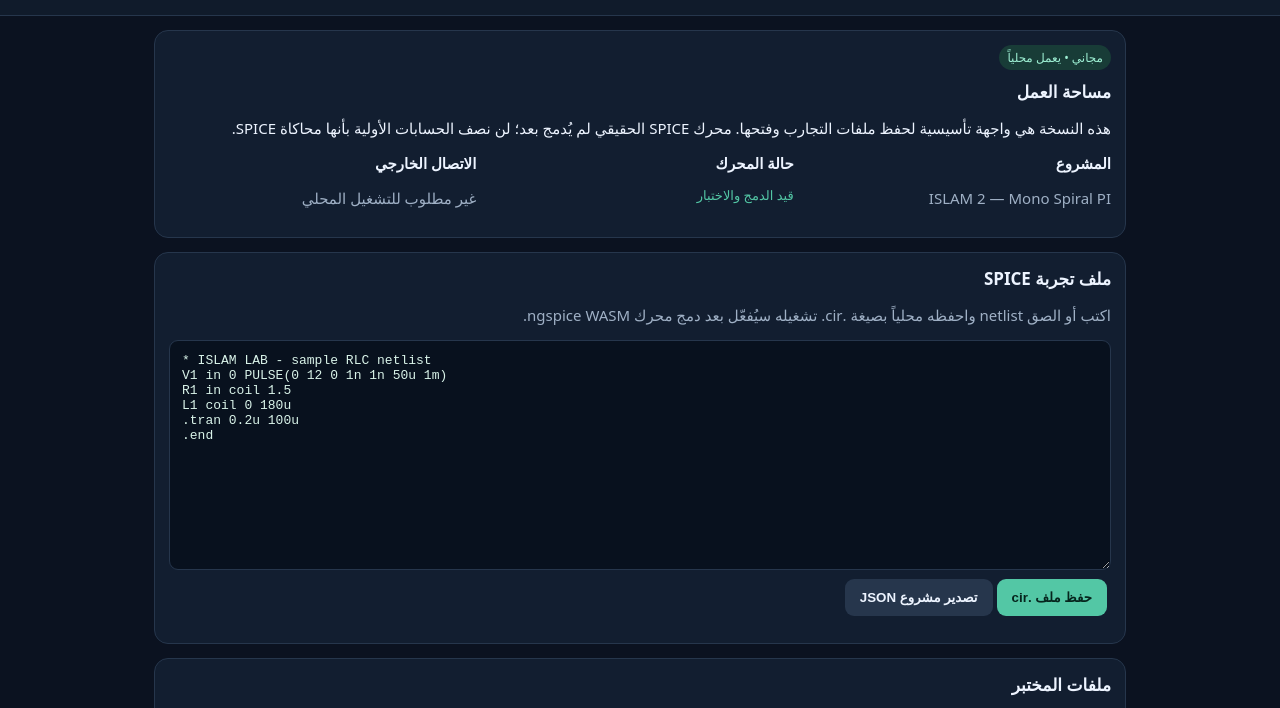
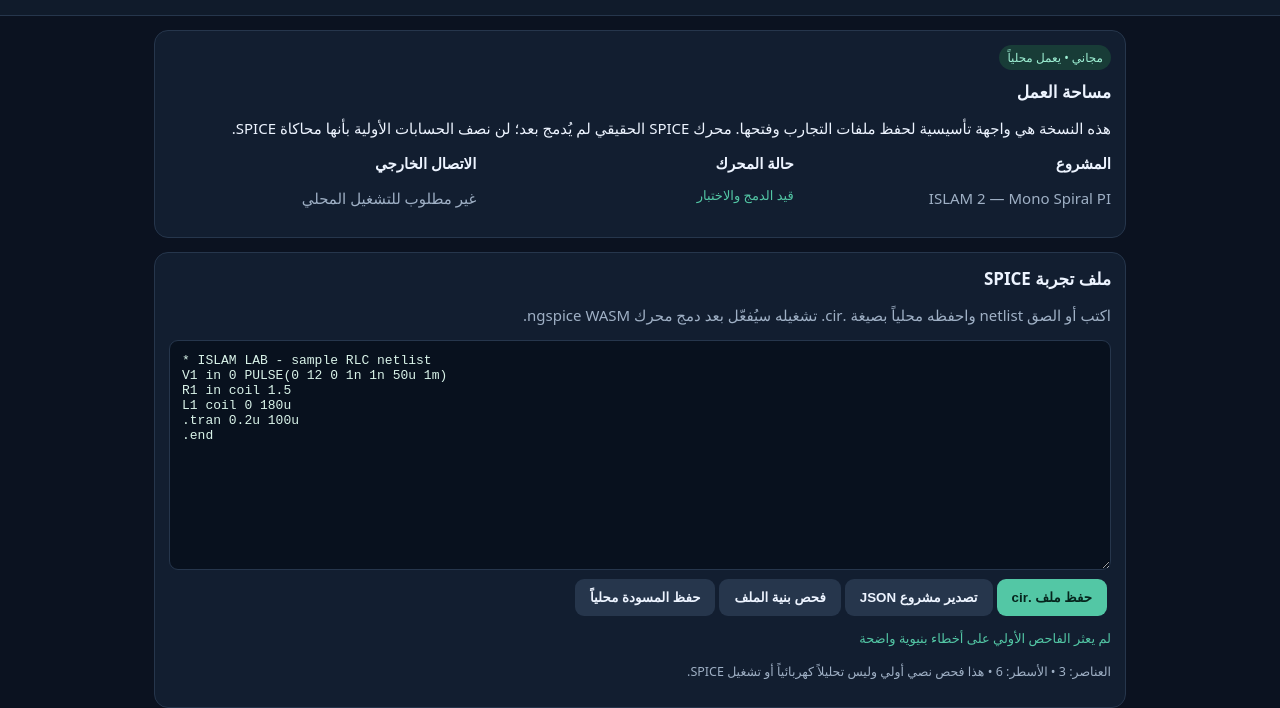
Before and after one commit to Khaledserdani/IslamDetector, a plain HTML site: page lab/web/index.html in a window 1280 px wide. Shown: the part 79-787 px from the top of the page. Drawn offline with Linux system fonts and the light colour scheme.

Commit message:
feat(lab): expose netlist validation and local draft controls

```diff
--- a/lab/web/index.html
+++ b/lab/web/index.html
@@ -13,7 +13,7 @@ h2{font-size:17px;margin:0 0 10px}.status{color:var(--accent);font-size:13px}
 textarea{width:100%;min-height:230px;resize:vertical;background:#08111e;color:#d9f3e9;border:1px solid var(--line);border-radius:9px;padding:12px;direction:ltr;text-align:left;font:13px ui-monospace,monospace}
 button{border:0;border-radius:9px;padding:11px 15px;background:var(--accent);color:#06251d;font-weight:700;margin:5px 4px 0 0}
 button.secondary{background:#26364c;color:var(--text)}pre{white-space:pre-wrap;overflow-wrap:anywhere;color:#c9d8ea;direction:ltr;text-align:left}
-small,.muted{color:var(--muted)}.grid{display:grid;grid-template-columns:repeat(auto-fit,minmax(220px,1fr));gap:10px}
+.error{color:#ff9b9b}small,.muted{color:var(--muted)}.grid{display:grid;grid-template-columns:repeat(auto-fit,minmax(220px,1fr));gap:10px}
 .tag{display:inline-block;padding:4px 8px;border-radius:20px;background:#183c37;color:#9ef0d4;font-size:12px}
 </style></head>
 <body><header><h1>ISLAM LAB</h1><p>مختبر الدارات الإلكترونية — نسخة تأسيسية محلية</p></header>
@@ -28,7 +28,7 @@ R1 in coil 1.5
 L1 coil 0 180u
 .tran 0.2u 100u
 .end</textarea>
-<button id="save">حفظ ملف .cir</button><button class="secondary" id="export">تصدير مشروع JSON</button><p id="message" class="status" aria-live="polite"></p></section>
+<button id="save">حفظ ملف .cir</button><button class="secondary" id="export">تصدير مشروع JSON</button><button class="secondary" id="validate">فحص بنية الملف</button><button class="secondary" id="saveDraft">حفظ المسودة محلياً</button><div id="validation" aria-live="polite"></div><p id="message" class="status" aria-live="polite"></p></section>
 <section class="panel"><h2>ملفات المختبر</h2><p class="muted">يمكنك الاحتفاظ بملف المشروع ونتائج CSV وnetlist على جهازك. لا تُرسل البيانات إلى خادم.</p><input id="open" type="file" accept=".cir,.txt,.json" /></section>
 <section class="panel"><h2>خطة دمج المحرك</h2><ol><li>دمج ngspice WebAssembly بترخيص متوافق.</li><li>تشغيل المحرك داخل Web Worker.</li><li>قراءة نتائج التحليل وعرض الموجات.</li><li>إضافة واجهة MCP اختيارية بعد تجهيز الأمان والمصادقة.</li></ol></section>
 <footer class="muted">ISLAM LAB • Prototype • لا يمثل نتائج قياس عتادي</footer>
```
